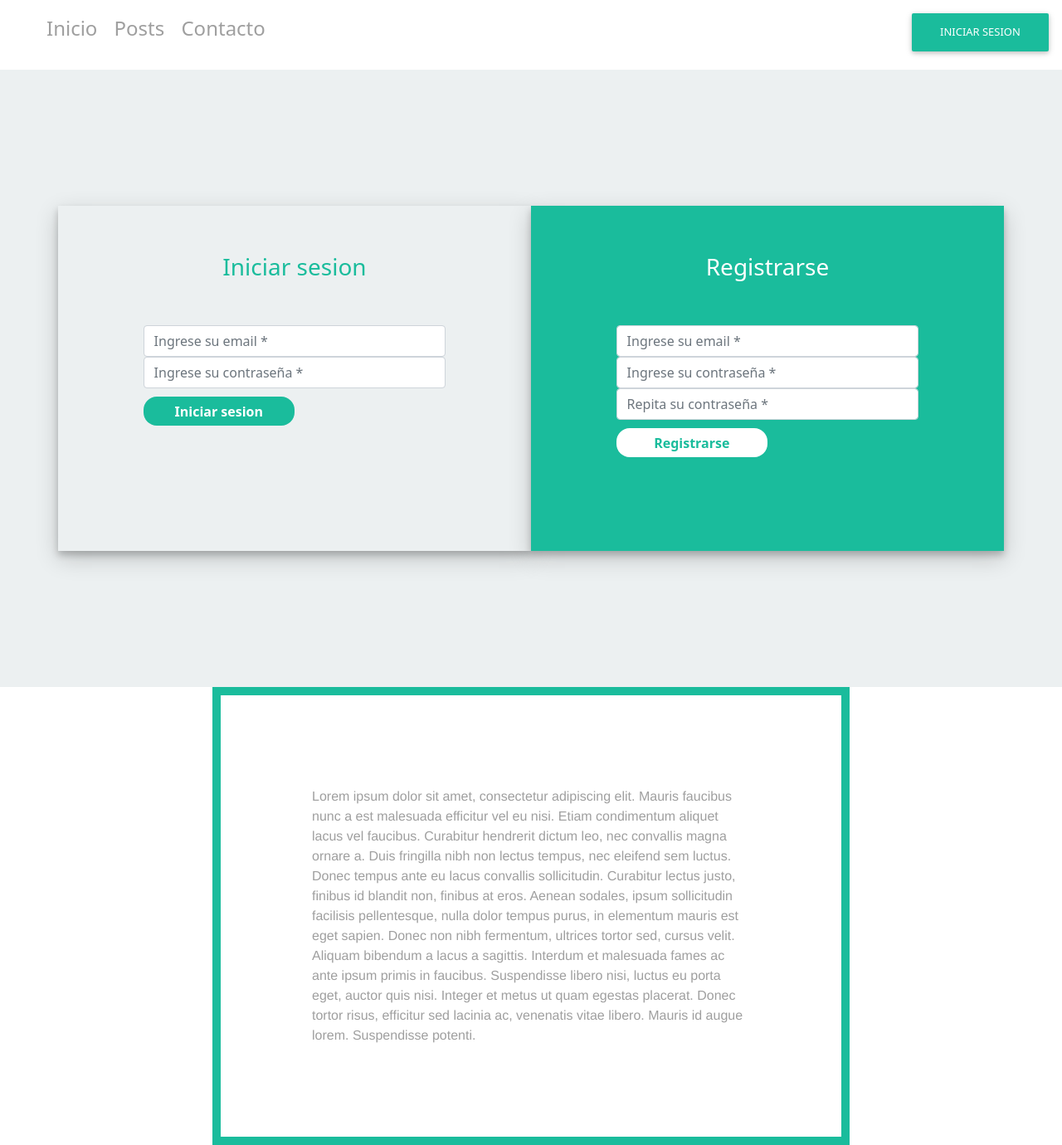
After one commit to Michael-Baluk/Blog_com12, a Django app: page /login/ in a window 1280 px wide. The commit adds this page. Shown: the whole page at 83% size. Run offline with Django 3.2, Linux system fonts and the light colour scheme.

Commit message:
template login

```diff
--- a/Blog_Com12/Blog_Com12/settings.py
+++ b/Blog_Com12/Blog_Com12/settings.py
@@ -26,6 +26,8 @@ SECRET_KEY = 'django-insecure-#=wm-!ja5yjut)4xcc&^=7j6%*al09s9ng_hzpgy9+-_*t8%p(
 DEBUG = True
 
 ALLOWED_HOSTS = []
+AUTH_USER_MODEL = "Usuarios.Usuario"
+
 
 
 # Application definition
@@ -37,6 +39,7 @@ INSTALLED_APPS = [
     'django.contrib.sessions',
     'django.contrib.messages',
     'django.contrib.staticfiles',
+    "apps.Usuarios",
 ]
 
 MIDDLEWARE = [
--- a/Blog_Com12/Blog_Com12/urls.py
+++ b/Blog_Com12/Blog_Com12/urls.py
@@ -14,11 +14,12 @@ Including another URLconf
     2. Add a URL to urlpatterns:  path('blog/', include('blog.urls'))
 """
 from django.contrib import admin
-from django.urls import path
+from django.urls import path, include
 from django.contrib.auth import views as views_auth
 from . import views
 
 urlpatterns = [
     path('admin/', admin.site.urls),
+    path("login/",views_auth.LoginView.as_view(template_name="login.html"), name = 'login'),
     path("", views.Inicio.as_view(), name= "inicio"),
 ]
--- /dev/null
+++ b/Blog_Com12/Templates/Base/base-css.html
@@ -0,0 +1,177 @@
+<meta charset="utf-8">
+<meta name="viewport" content="width=device-width, initial-scale=1">
+<link href="https://cdn.jsdelivr.net/npm/bootstrap@5.1.3/dist/css/bootstrap.min.css" rel="stylesheet" integrity="sha384-1BmE4kWBq78iYhFldvKuhfTAU6auU8tT94WrHftjDbrCEXSU1oBoqyl2QvZ6jIW3" crossorigin="anonymous">
+<meta charset="UTF-8">
+<title>Blogname</title>
+    <head>
+        <title>Document</title>
+            <style>
+
+                header{
+                    background-color:;
+                    padding: 16px;
+                    margin: 0px;
+                    width: 100%;
+                }
+                #header-list li a{
+                    font-size: 24px;
+                    color: #9F9F9F;
+                    padding: 8px;
+                    text-decoration: none;
+                }
+                #header-list li{
+                    display: inline;}
+
+                .details-card {
+                    padding: 100px 0;
+                    background: #ecf0f1;
+                }
+
+                .card-content {
+                    background: #ffffff;
+                    border: 4px;
+                    box-shadow: 0 2px 5px 0 rgba(0,0,0,.16), 0 2px 10px 0 rgba(0,0,0,.12);
+                }
+
+                .card-img {
+                    position: relative;
+                    overflow: hidden;
+                    border-radius: 0;
+                    z-index: 1;
+                }
+
+                .card-img img {
+                    width: 100%;
+                    height: auto;
+                    display: block;
+                }
+
+                .card-img span {
+                    position: absolute;
+                    top: 15%;
+                    left: 12%;
+                    background: #1ABC9C;
+                    padding: 6px;
+                    color: #fff;
+                    font-size: 12px;
+                    border-radius: 4px;
+                    -webkit-border-radius: 4px;
+                    -moz-border-radius: 4px;
+                    -ms-border-radius: 4px;
+                    -o-border-radius: 4px;
+                    transform: translate(-50%,-50%);
+                }
+                .card-img span h4{
+                    font-size: 12px;
+                    margin:0;
+                    padding:10px 5px;
+                    line-height: 0;
+                }
+                .card-desc {
+                    padding: 1.25rem;
+                }
+
+                .card-desc h3 {
+                    color: #000000;
+                    font-weight: 600;
+                    font-size: 1.5em;
+                    line-height: 1.3em;
+                    margin-top: 0;
+                    margin-bottom: 5px;
+                    padding: 0;
+                }
+
+                .card-desc p {
+                    color: #747373;
+                    font-size: 14px;
+                    font-weight: 400;
+                    font-size: 1em;
+                    line-height: 1.5;
+                    margin: 0px;
+                    margin-bottom: 20px;
+                    padding: 0;
+                    font-family: 'Raleway', sans-serif;
+                }
+                .btn-card{
+                    background-color: #1ABC9C;
+                    color: #fff;
+                    box-shadow: 0 2px 5px 0 rgba(0,0,0,.16), 0 2px 10px 0 rgba(0,0,0,.12);
+                    padding: .84rem 2.14rem;
+                    font-size: .81rem;
+                    -webkit-transition: color .15s ease-in-out,background-color .15s ease-in-out,border-color .15s ease-in-out,-webkit-box-shadow .15s ease-in-out;
+                    transition: color .15s ease-in-out,background-color .15s ease-in-out,border-color .15s ease-in-out,-webkit-box-shadow .15s ease-in-out;
+                    -o-transition: color .15s ease-in-out,background-color .15s ease-in-out,border-color .15s ease-in-out,box-shadow .15s ease-in-out;
+                    transition: color .15s ease-in-out,background-color .15s ease-in-out,border-color .15s ease-in-out,box-shadow .15s ease-in-out;
+                    transition: color .15s ease-in-out,background-color .15s ease-in-out,border-color .15s ease-in-out,box-shadow .15s ease-in-out,-webkit-box-shadow .15s ease-in-out;
+                    margin: 0;
+                    border: 0;
+                    -webkit-border-radius: .125rem;
+                    border-radius: .125rem;
+                    cursor: pointer;
+                    text-transform: uppercase;
+                    white-space: normal;
+                    word-wrap: break-word;
+                    color: #fff;
+                }
+                .btn-card:hover {
+                    background: orange;
+                }
+                a.btn-card {
+                    text-decoration: none;
+                    color: #fff;
+                }
+                .footer-general{
+                    font-family: 'Franklin Gothic Medium', 'Arial Narrow', Arial, sans-serif;
+                    color: #9F9F9F;;
+                    margin-left: 20%;
+                    margin-right: 20%;
+                    padding: 120px;
+                    background-clip: content-box;
+                    box-shadow:inset 0 0 0 10px #1ABC9C;
+                }
+                .login-container{
+                    margin-top: 5%;
+                    margin-bottom: 5%;
+                }
+                .login-form-1{
+                    padding: 5%;
+                    box-shadow: 0 5px 8px 0 rgba(0, 0, 0, 0.2), 0 9px 26px 0 rgba(0, 0, 0, 0.19);
+                }
+                .login-form-1 h3{
+                    text-align: center;
+                    color: #1ABC9C;
+                }
+                .login-form-2{
+                    padding: 5%;
+                    background: #1ABC9C;
+                    box-shadow: 0 5px 8px 0 rgba(0, 0, 0, 0.2), 0 9px 26px 0 rgba(0, 0, 0, 0.19);
+                }
+                .login-form-2 h3{
+                    text-align: center;
+                    color: #fff;
+                }
+                .login-container form{
+                    padding: 10%;
+                }
+                .btnSubmit
+                {
+                    margin-top: 10px;
+                    margin-bottom: 10px;
+                    width: 50%;
+                    border-radius: 1rem;
+                    padding: 1.5%;
+                    border: none;
+                    cursor: pointer;
+                }
+                    .login-form-1 .btnSubmit{
+                    font-weight: 600;
+                    color: #fff;
+                    background-color: #1ABC9C;
+                }
+                .login-form-2 .btnSubmit{
+                    font-weight: 600;
+                    color: #1ABC9C;
+                    background-color: #fff;
+                }
+            </style>
+    </head>
--- a/Blog_Com12/Templates/Base/base.html
+++ b/Blog_Com12/Templates/Base/base.html
@@ -1,145 +1,18 @@
 <!DOCTYPE html>
-<html lang="en">
-    <meta charset="utf-8">
-    <meta name="viewport" content="width=device-width, initial-scale=1">
-    <link href="https://cdn.jsdelivr.net/npm/bootstrap@5.1.3/dist/css/bootstrap.min.css" rel="stylesheet" integrity="sha384-1BmE4kWBq78iYhFldvKuhfTAU6auU8tT94WrHftjDbrCEXSU1oBoqyl2QvZ6jIW3" crossorigin="anonymous">
-    <title>Blogname</title>
-    <head>
-        <meta charset="UTF-8">
-        <title>Document</title>
-        <style>
-            header{
-                background-color:;
-                padding: 16px;
-                margin: 0px;
-                width: 100%;}
-            #header-list li a{
-                font-size: 24px;
-                color: #9F9F9F;
-                padding: 8px;
-                text-decoration: none;}
-            #header-list li{
-                display: inline;}
+<html lang="es">
+    {% block css %}
+        {% include "base/base-css.html" %}
+    {% endblock css %}
 
-            .details-card {
-                min-height: 200px;
-                padding: 100px 0;
-                background: #ecf0f1;
-            }
 
-            .card-content {
-                background: #ffffff;
-                border: 4px;
-                box-shadow: 0 2px 5px 0 rgba(0,0,0,.16), 0 2px 10px 0 rgba(0,0,0,.12);
-            }
-
-            .card-img {
-                position: relative;
-                overflow: hidden;
-                border-radius: 0;
-                z-index: 1;
-            }
-
-            .card-img img {
-                width: 100%;
-                height: auto;
-                display: block;
-            }
-
-            .card-img span {
-                position: absolute;
-                top: 15%;
-                left: 12%;
-                background: #1ABC9C;
-                padding: 6px;
-                color: #fff;
-                font-size: 12px;
-                border-radius: 4px;
-                -webkit-border-radius: 4px;
-                -moz-border-radius: 4px;
-                -ms-border-radius: 4px;
-                -o-border-radius: 4px;
-                transform: translate(-50%,-50%);
-            }
-            .card-img span h4{
-                    font-size: 12px;
-                    margin:0;
-                    padding:10px 5px;
-                     line-height: 0;
-            }
-            .card-desc {
-                padding: 1.25rem;
-            }
-
-            .card-desc h3 {
-                color: #000000;
-                font-weight: 600;
-                font-size: 1.5em;
-                line-height: 1.3em;
-                margin-top: 0;
-                margin-bottom: 5px;
-                padding: 0;
-            }
-
-            .card-desc p {
-                color: #747373;
-                font-size: 14px;
-                font-weight: 400;
-                font-size: 1em;
-                line-height: 1.5;
-                margin: 0px;
-                margin-bottom: 20px;
-                padding: 0;
-                font-family: 'Raleway', sans-serif;
-            }
-            .btn-card{
-                background-color: #1ABC9C;
-                color: #fff;
-                box-shadow: 0 2px 5px 0 rgba(0,0,0,.16), 0 2px 10px 0 rgba(0,0,0,.12);
-                padding: .84rem 2.14rem;
-                font-size: .81rem;
-                -webkit-transition: color .15s ease-in-out,background-color .15s ease-in-out,border-color .15s ease-in-out,-webkit-box-shadow .15s ease-in-out;
-                transition: color .15s ease-in-out,background-color .15s ease-in-out,border-color .15s ease-in-out,-webkit-box-shadow .15s ease-in-out;
-                -o-transition: color .15s ease-in-out,background-color .15s ease-in-out,border-color .15s ease-in-out,box-shadow .15s ease-in-out;
-                transition: color .15s ease-in-out,background-color .15s ease-in-out,border-color .15s ease-in-out,box-shadow .15s ease-in-out;
-                transition: color .15s ease-in-out,background-color .15s ease-in-out,border-color .15s ease-in-out,box-shadow .15s ease-in-out,-webkit-box-shadow .15s ease-in-out;
-                margin: 0;
-                border: 0;
-                -webkit-border-radius: .125rem;
-                border-radius: .125rem;
-                cursor: pointer;
-                text-transform: uppercase;
-                white-space: normal;
-                word-wrap: break-word;
-                color: #fff;
-            }
-            .btn-card:hover {
-                background: orange;
-            }
-            a.btn-card {
-                text-decoration: none;
-                color: #fff;
-            }
-            .footer-general{
-                font-family: 'Franklin Gothic Medium', 'Arial Narrow', Arial, sans-serif;
-                color: #9F9F9F;;
-                margin-left: 20%;
-                margin-right: 20%;
-                padding: 120px;
-                background-clip: content-box;
-                box-shadow:inset 0 0 0 10px #1ABC9C;
-            }
-        </style>
-
-    </head>
     <body>
         <header>
             <div id= "header-list">
                 <ul >
-                    <li><a href="">Inicio</a></li>
+                    <li><a href="{% url 'inicio' %}">Inicio</a></li>
                     <li><a href="">Posts</a></li>
                     <li><a href="">Contacto</a></li>
-                    <a href= "" class= "btn-card" style= "float: right"> Iniciar sesion</a>
+                    <a href= "{% url 'login' %}" class= "btn-card" style= "float: right"> Iniciar sesion</a>
                 </ul>
         </header>
         <section class="details-card">
--- /dev/null
+++ b/Blog_Com12/Templates/login.html
@@ -0,0 +1,38 @@
+{% extends 'base/base.html' %}
+{% block contenido %}
+<div class="container login-container">
+    <div class="row">
+        <div class="col-md-6 login-form-1">
+            <h3>Iniciar sesion</h3>
+            <form>
+                <div class="form-group">
+                    <input type="text" class="form-control" placeholder="Ingrese su email *" value="" />
+                </div>
+                <div class="form-group">
+                    <input type="password" class="form-control" placeholder="Ingrese su contraseña *" value="" />
+                </div>
+                <div class="form-group">
+                    <input type="submit" class="btnSubmit" value="Iniciar sesion" />
+                </div>
+            </form>
+        </div>
+        <div class="col-md-6 login-form-2">
+            <h3>Registrarse</h3>
+            <form>
+                <div class="form-group">
+                    <input type="text" class="form-control" placeholder="Ingrese su email *" value="" />
+                </div>
+                <div class="form-group">
+                    <input type="password" class="form-control" placeholder="Ingrese su contraseña *" value="" />
+                    <input type="password" class="form-control" placeholder="Repita su contraseña *" value="" />
+                </div>
+                <div class="form-group">
+                    <input type="submit" class="btnSubmit" value="Registrarse" />
+                </div>
+            </form>
+        </div>
+    </div>
+</div>
+
+
+{% endblock contenido %}
--- /dev/null
+++ b/Blog_Com12/apps/Usuarios/admin.py
@@ -0,0 +1,6 @@
+from django.contrib import admin
+from .models import Usuario
+
+admin.site.register(Usuario)
+
+# Register your models here.
--- /dev/null
+++ b/Blog_Com12/apps/Usuarios/apps.py
@@ -0,0 +1,6 @@
+from django.apps import AppConfig
+
+
+class UsuariosConfig(AppConfig):
+    default_auto_field = 'django.db.models.BigAutoField'
+    name = 'apps.Usuarios'
--- /dev/null
+++ b/Blog_Com12/apps/Usuarios/tests.py
@@ -0,0 +1,3 @@
+from django.test import TestCase
+
+# Create your tests here.
--- /dev/null
+++ b/Blog_Com12/apps/Usuarios/urls.py
@@ -0,0 +1,5 @@
+from django.contrib import admin
+from django.urls import path
+from django.contrib.auth import views as views_auth
+
+app_name = "usuarios"
--- /dev/null
+++ b/Blog_Com12/apps/Usuarios/views.py
@@ -0,0 +1,3 @@
+from django.shortcuts import render
+
+# Create your views here.
```
Also changed, not shown: Blog_Com12/apps/Usuarios/models.py (added, +7 -0 lines), Blog_Com12/apps/Usuarios/__init__.py (added), Blog_Com12/apps/Usuarios/migrations/0001_initial.py (added), Blog_Com12/apps/Usuarios/migrations/__init__.py (added).
